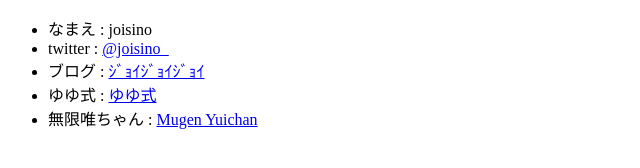
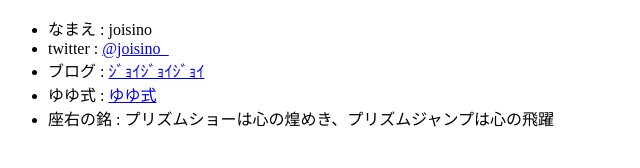
Before and after one commit to joisino/joisino.github.io, a plain HTML site: page index.html in a window 1280 px wide. Shown: the whole page, without its empty margins (0-640 px from the left). Drawn offline with Linux system fonts and the light colour scheme; files that its build step writes are made by us from their sources.

Commit message:
add zayu no mei

```diff
--- a/index.html
+++ b/index.html
@@ -11,7 +11,7 @@
       <li>twitter : <a href="https://twitter.com/joisino_">@joisino_</a></li>
       <li>ブログ : <a href="http://joisino.hatenablog.com/">ｼﾞｮｲｼﾞｮｲｼﾞｮｲ</a></li>
       <li>ゆゆ式 : <a href="http://www.yuyushiki.net/">ゆゆ式</a></li>
-      <li>無限唯ちゃん : <a href="http://joisino.github.io/mugenyuichan/">Mugen Yuichan</a></li>
+      <li>座右の銘 : プリズムショーは心の煌めき、プリズムジャンプは心の飛躍</li>
     </ul>
   </body>
 </html>
```
